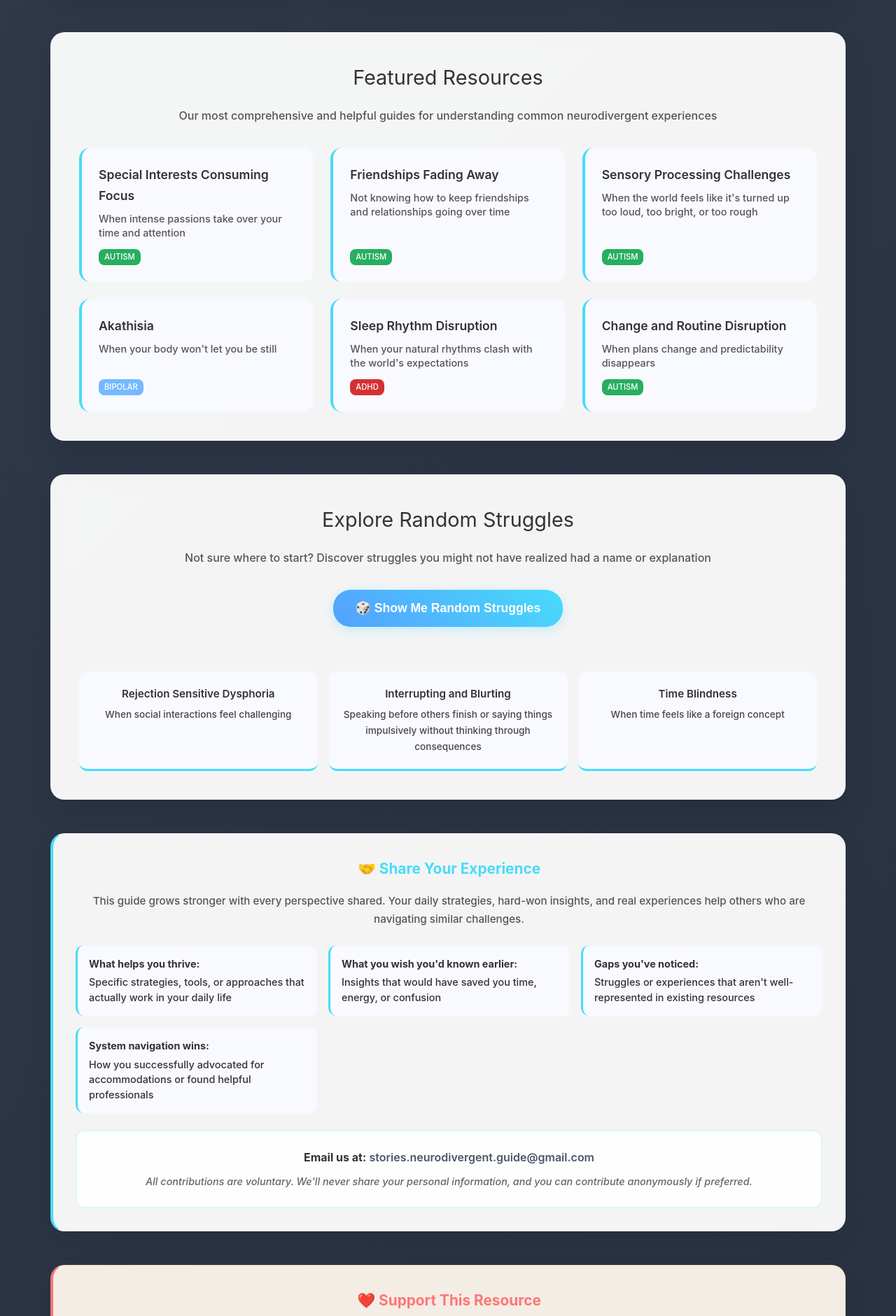
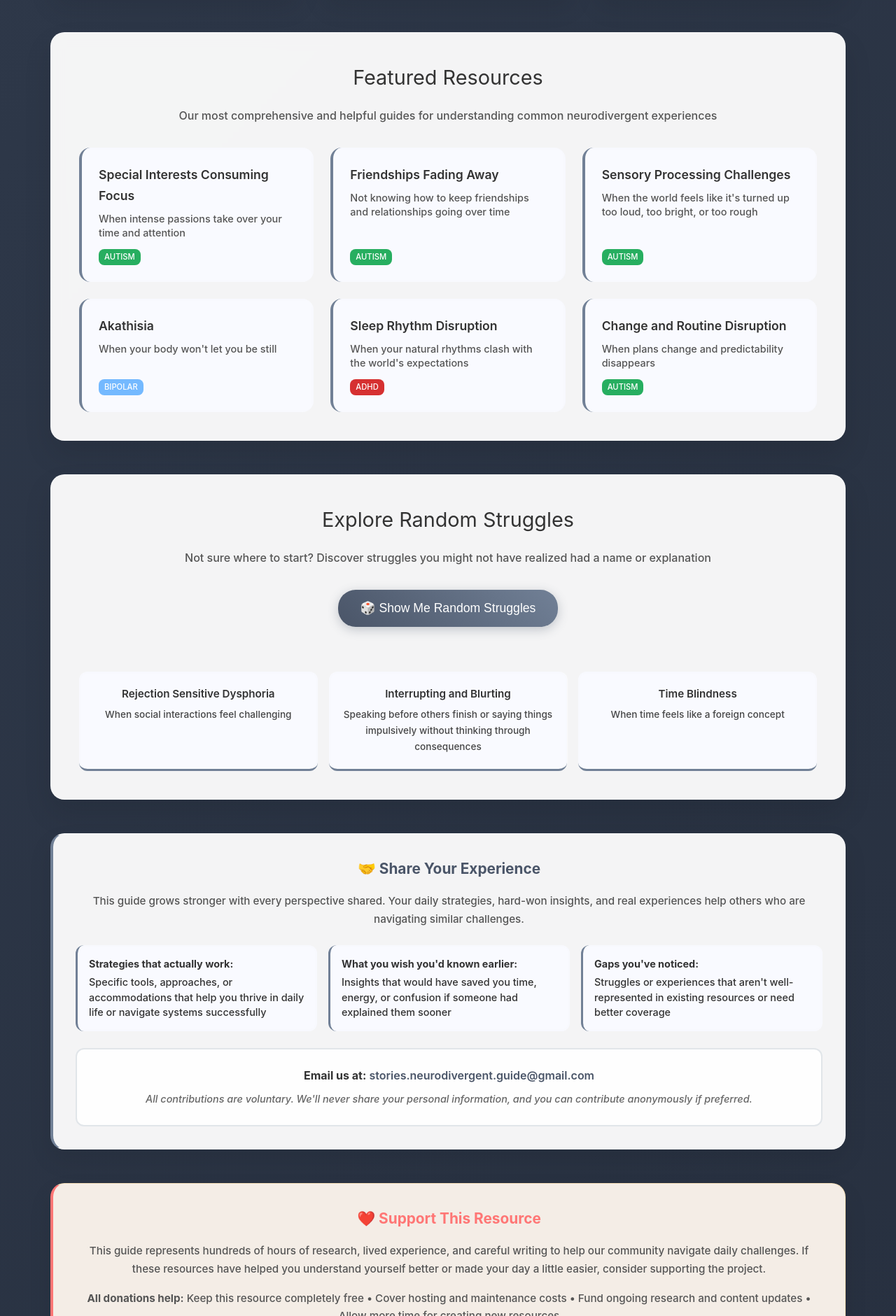
Before and after one commit to neurodivergent-survival-guide/neurodivergent-survival-guide, a Jekyll site: the page built from index.html, in a window 1280 px wide. Shown: the part 1381-3262 px from the top of the page at 70% size. Built offline with Jekyll 4.4.1, drawn with Linux system fonts in a browser that asks for light colours; comment, search, counter and statistics services are not loaded; some of the changed text lies outside the part shown.

Commit message:
Update index.html

```diff
--- a/index.html
+++ b/index.html
@@ -23,6 +23,9 @@ title: "The Neurodivergent Survival Guide"
         --card-background: rgba(255, 255, 255, 0.95);
         --glass-background: rgba(255, 255, 255, 0.1);
         --glass-border: rgba(255, 255, 255, 0.2);
+        --steel-light: #718096;
+        --steel-dark: #4a5568;
+        --steel-darker: #2d3748;
     }
 
     * {
@@ -167,9 +170,9 @@ title: "The Neurodivergent Survival Guide"
     }
 
     .search-box:focus {
-        border-color: var(--rainbow-3);
+        border-color: var(--steel-light);
         background: rgba(255, 255, 255, 0.25);
-        box-shadow: 0 0 0 3px rgba(72, 219, 251, 0.2);
+        box-shadow: 0 0 0 3px rgba(113, 128, 150, 0.2);
         border-radius: 25px 25px 12px 12px;
     }
 
@@ -216,7 +219,7 @@ title: "The Neurodivergent Survival Guide"
     }
 
     .search-result-item:hover {
-        background: rgba(72, 219, 251, 0.1);
+        background: rgba(113, 128, 150, 0.1);
         text-decoration: none;
         color: inherit;
     }
@@ -234,7 +237,7 @@ title: "The Neurodivergent Survival Guide"
 
     .result-condition {
         display: inline-block;
-        background: var(--rainbow-3);
+        background: var(--steel-light);
         color: white;
         padding: 2px 8px;
         border-radius: 10px;
@@ -399,7 +402,7 @@ title: "The Neurodivergent Survival Guide"
         font-style: italic;
     }
 
-    /* FEATURED ARTICLES SECTION - OPTION 1: Card Grid */
+    /* FEATURED ARTICLES SECTION */
     .featured-section {
         background: var(--card-background);
         backdrop-filter: blur(10px);
@@ -439,7 +442,7 @@ title: "The Neurodivergent Survival Guide"
         text-decoration: none;
         color: inherit;
         transition: all 0.3s ease;
-        border-left: 4px solid var(--rainbow-3);
+        border-left: 4px solid var(--steel-light);
         display: flex;
         flex-direction: column;
     }
@@ -466,7 +469,7 @@ title: "The Neurodivergent Survival Guide"
 
     .featured-card-condition {
         display: inline-block;
-        background: var(--rainbow-3);
+        background: var(--steel-light);
         color: white;
         padding: 2px 8px;
         border-radius: 8px;
@@ -509,22 +512,22 @@ title: "The Neurodivergent Survival Guide"
     }
 
     .random-button {
-        background: linear-gradient(45deg, var(--rainbow-5), var(--rainbow-3));
+        background: linear-gradient(45deg, var(--steel-dark), var(--steel-light));
         color: white;
         border: none;
         padding: 1rem 2rem;
         border-radius: 25px;
         font-size: 1.1rem;
-        font-weight: 600;
+        font-weight: 500;
         cursor: pointer;
         transition: all 0.3s ease;
         margin-bottom: 2rem;
-        box-shadow: 0 4px 15px rgba(72, 219, 251, 0.3);
+        box-shadow: 0 4px 15px rgba(74, 85, 104, 0.3);
     }
 
     .random-button:hover {
         transform: translateY(-2px);
-        box-shadow: 0 6px 20px rgba(72, 219, 251, 0.4);
+        box-shadow: 0 6px 20px rgba(74, 85, 104, 0.4);
     }
 
     .random-button:active {
@@ -546,14 +549,14 @@ title: "The Neurodivergent Survival Guide"
         text-decoration: none;
         color: inherit;
         transition: all 0.3s ease;
-        border-bottom: 3px solid var(--rainbow-3);
+        border-bottom: 3px solid var(--steel-light);
     }
 
     .random-struggle-card:hover {
-        background: var(--rainbow-3);
+        background: var(--steel-light);
         color: white;
         transform: translateY(-2px);
-        box-shadow: 0 8px 25px rgba(72, 219, 251, 0.3);
+        box-shadow: 0 8px 25px rgba(113, 128, 150, 0.3);
     }
 
     .random-struggle-title {
@@ -567,7 +570,7 @@ title: "The Neurodivergent Survival Guide"
         opacity: 0.9;
     }
 
-    /* Rest of your existing styles... */
+    /* Share Experience Section */
     .share-experience {
         background: var(--card-background);
         backdrop-filter: blur(10px);
@@ -576,11 +579,11 @@ title: "The Neurodivergent Survival Guide"
         box-shadow: 0 15px 35px rgba(0, 0, 0, 0.08);
         margin: 3rem 0;
         border: 1px solid rgba(255, 255, 255, 0.2);
-        border-left: 4px solid #48dbfb;
+        border-left: 4px solid var(--steel-light);
     }
 
     .share-experience h3 {
-        color: #48dbfb;
+        color: var(--steel-dark);
         margin-bottom: 1rem;
         font-size: 1.3rem;
         display: flex;
@@ -608,7 +611,7 @@ title: "The Neurodivergent Survival Guide"
         backdrop-filter: blur(5px);
         padding: 1rem;
         border-radius: 12px;
-        border-left: 3px solid #48dbfb;
+        border-left: 3px solid var(--steel-light);
         transition: all 0.3s ease;
         font-size: 0.9rem;
         line-height: 1.5;
@@ -616,7 +619,7 @@ title: "The Neurodivergent Survival Guide"
 
     .contrib-item:hover {
         transform: translateY(-2px);
-        box-shadow: 0 8px 25px rgba(72, 219, 251, 0.15);
+        box-shadow: 0 8px 25px rgba(113, 128, 150, 0.15);
     }
 
     .contrib-item strong {
@@ -631,11 +634,11 @@ title: "The Neurodivergent Survival Guide"
         border-radius: 12px;
         text-align: center;
         margin-top: 1.5rem;
-        border: 2px solid rgba(72, 219, 251, 0.2);
+        border: 2px solid rgba(113, 128, 150, 0.2);
     }
 
     .email-cta a:hover {
-        color: #2d98da;
+        color: var(--steel-dark);
         text-decoration: underline;
     }
 
@@ -724,6 +727,34 @@ title: "The Neurodivergent Survival Guide"
 
     /* Mobile responsive */
     @media (max-width: 768px) {
+        .search-section {
+            max-width: 90%;
+            margin: 1rem auto;
+        }
+
+        .search-box {
+            font-size: 1rem;
+            padding: 0.8rem 1.2rem;
+        }
+
+        .search-results {
+            max-height: 60vh;
+            min-width: unset;
+            width: 90vw !important;
+            left: 5vw !important;
+            right: 5vw !important;
+            border-radius: 0 0 12px 12px;
+        }
+
+        .crisis-resources {
+            padding: 12px !important;
+            font-size: 0.9rem;
+        }
+
+        .crisis-resources a[href^="tel:"] {
+            font-size: 1rem !important;
+        }
+
         .featured-grid {
             grid-template-columns: 1fr;
         }
@@ -734,6 +765,22 @@ title: "The Neurodivergent Survival Guide"
 
         .main-sections {
             grid-template-columns: 1fr;
+        }
+
+        .hero {
+            padding: 2rem 1rem;
+        }
+
+        .hero h1 {
+            font-size: 2rem;
+        }
+
+        .hero p {
+            font-size: 1rem;
+        }
+
+        .container {
+            padding: 1rem;
         }
     }
 </style>
@@ -811,23 +858,20 @@ title: "The Neurodivergent Survival Guide"
 
             <div class="contribution-types">
                 <div class="contrib-item">
-                    <strong>What helps you thrive:</strong> Specific strategies, tools, or approaches that actually work in your daily life
+                    <strong>Strategies that actually work:</strong> Specific tools, approaches, or accommodations that help you thrive in daily life or navigate systems successfully
                 </div>
                 <div class="contrib-item">
-                    <strong>What you wish you'd known earlier:</strong> Insights that would have saved you time, energy, or confusion
+                    <strong>What you wish you'd known earlier:</strong> Insights that would have saved you time, energy, or confusion if someone had explained them sooner
                 </div>
                 <div class="contrib-item">
-                    <strong>Gaps you've noticed:</strong> Struggles or experiences that aren't well-represented in existing resources
-                </div>
-                <div class="contrib-item">
-                    <strong>System navigation wins:</strong> How you successfully advocated for accommodations or found helpful professionals
+                    <strong>Gaps you've noticed:</strong> Struggles or experiences that aren't well-represented in existing resources or need better coverage
                 </div>
             </div>
 
             <div class="email-cta">
                 <p><strong>Email us at:</strong>
                     <a href="mailto:stories.neurodivergent.guide@gmail.com?subject=Sharing My Experience"
-                       style="color: #4a5568; text-decoration: none; font-weight: 600;">
+                       style="color: var(--steel-dark); text-decoration: none; font-weight: 600;">
                         stories.neurodivergent.guide@gmail.com
                     </a>
                 </p>
@@ -847,19 +891,6 @@ title: "The Neurodivergent Survival Guide"
                 </a>
             </div>
             <p style="font-style: italic; color: #666; font-size: 0.9rem;">This guide will always remain free regardless of donations. Support only if this resource has genuinely helped you.</p>
-        </div>
-
-        <div class="disclaimer">
-            <h4>Important Disclaimer</h4>
-            <p>This guide is for educational and self-understanding purposes only. It is not intended to diagnose, treat, or replace professional medical or mental health care. If you're experiencing significant distress or impairment, please consult with qualified healthcare professionals.</p>
-            <p><strong>Crisis Resources:</strong> Emergency: 911 | Suicide & Crisis Lifeline: 988 | Crisis Text Line: Text HOME to 741741</p>
-        </div>
-
-        <div class="footer-note">
-            <h3>A Living Resource Built From Community Wisdom</h3>
-            <p>This guide represents far more than clinical research or theoretical frameworks. It's built from the ground up through extensive interviews with neurodivergent individuals who've found ways to thrive, not just survive.</p>
-
-            <p>Every person's neurodivergent experience is unique, shaped by individual brain wiring, trauma history, social environment, and countless other factors. Take what resonates, adapt what partially fits, and leave what doesn't serve you. The goal isn't to find yourself in these pages, but to find tools and perspectives that help you understand and advocate for your own authentic way of being in the world.</p>
         </div>
     </main>
 </div>
```
Also changed, not shown: other parts of index.html (+1 -1 lines).
